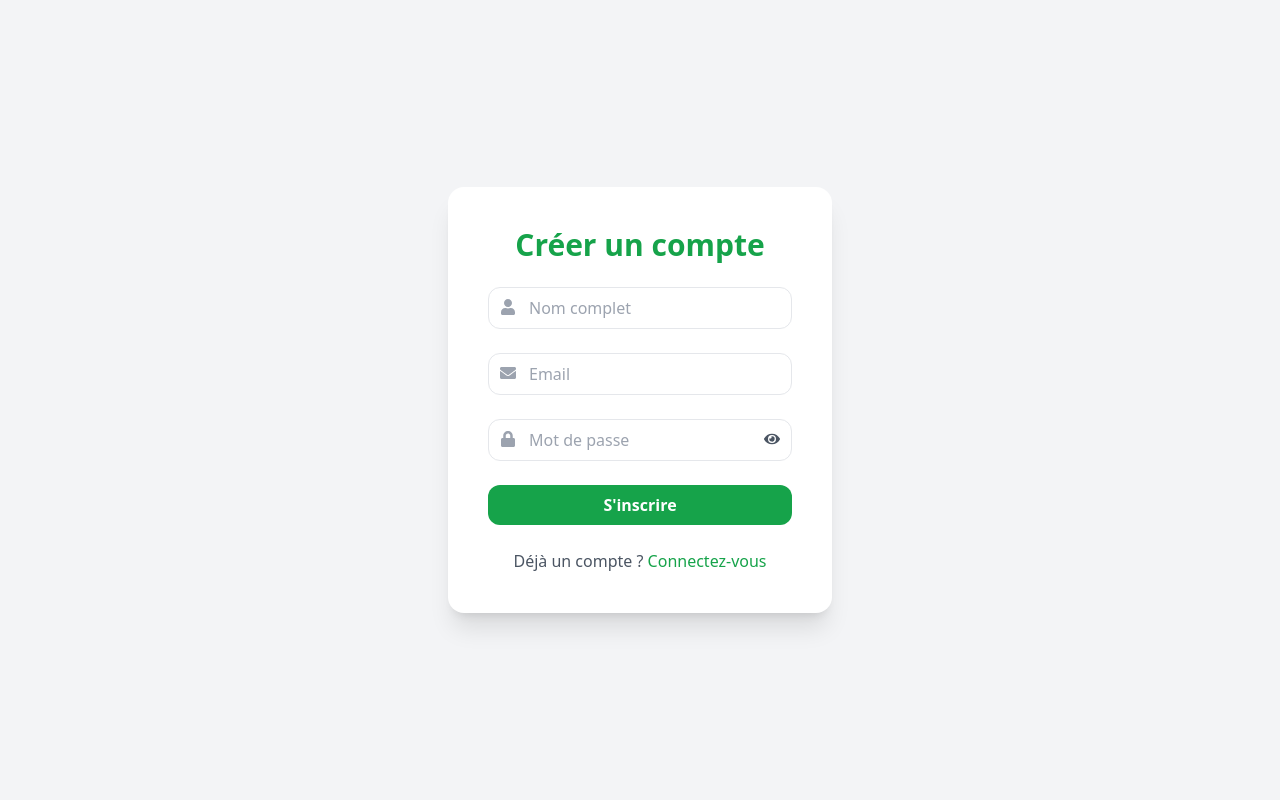
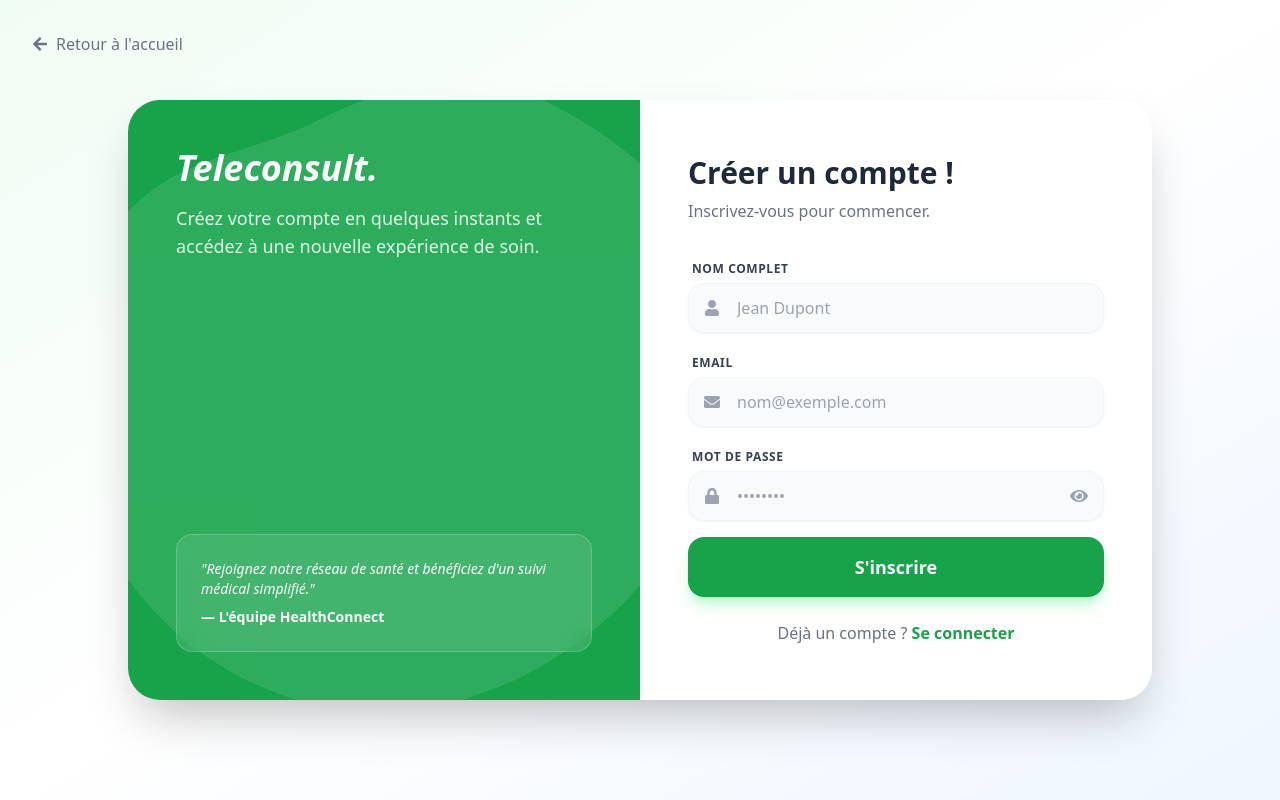
Before and after one commit to Damien82/teleconsultation, a React app in the folder Frontend/: page /register in a window 1280 px wide. Built offline with nearby package versions, Linux system fonts and the light colour scheme; no server answers; the HTML template or start-up script is replaced by a standard one.

Commit message:
refonte graphique formulaire

```diff
--- a/Frontend/src/pages/HomePage.tsx
+++ b/Frontend/src/pages/HomePage.tsx
@@ -91,7 +91,7 @@ const LandingPage = () => {
           <h1 className="text-green-100 text-xl mb-2">Inscrivez-vous gratuitement et prenez votre premier rendez-vous en moins de 2 minutes.</h1>
           <div>
                 <Link to="/register" className="bg-white text-green-600 px-10 py-4 rounded-xl font-bold text-lg hover:bg-gray-100 transition shadow-xl">
-                    Créer un compte patient maintenant
+                    Créer un compte maintenant
                 </Link>
             </div>
         </div>
--- a/Frontend/src/pages/LoginPage.tsx
+++ b/Frontend/src/pages/LoginPage.tsx
@@ -1,6 +1,6 @@
 import { useState } from "react";
 import { useNavigate } from "react-router-dom";
-import { FaEnvelope, FaLock, FaEye, FaEyeSlash } from "react-icons/fa";
+import { FaEnvelope, FaLock, FaEye, FaEyeSlash, FaArrowLeft } from "react-icons/fa";
 import { useAuth } from "../context/AuthContext";
 import { apiLogin } from "../services/api";
 
@@ -8,73 +8,130 @@ export default function LoginPage() {
   const [email, setEmail] = useState("");
   const [password, setPassword] = useState("");
   const [showPassword, setShowPassword] = useState(false);
+  const [isLoading, setIsLoading] = useState(false); // Ajout d'un état de chargement
   const { login } = useAuth();
   const navigate = useNavigate();
 
   const handleSubmit = async (e: React.FormEvent) => {
     e.preventDefault();
+    setIsLoading(true);
     try {
       const user = await apiLogin({ email, password });
       login(user);
       if (user.role === "admin") navigate("/dashboard/admin");
-      if (user.role === "medecin") navigate("/dashboard/medecin");
-      if (user.role === "patient") navigate("/dashboard/patient");
+      else if (user.role === "medecin") navigate("/dashboard/medecin");
+      else if (user.role === "patient") navigate("/dashboard/patient");
     } catch (err: any) {
       alert(err.response?.data?.message || "Email ou mot de passe incorrect.");
+    } finally {
+      setIsLoading(false);
     }
   };
 
   return (
-    <div className="min-h-screen flex items-center justify-center bg-gray-100">
-      <form onSubmit={handleSubmit} className="bg-white p-10 rounded-2xl shadow-xl w-96 space-y-6">
-        <h2 className="text-3xl font-bold mb-6 text-center text-green-600">Connexion</h2>
+    <div className="min-h-screen flex items-center justify-center bg-gradient-to-br from-green-50 via-white to-blue-50 p-6">
+      {/* Bouton retour accueil */}
+      <button
+        onClick={() => navigate("/")}
+        className="absolute top-8 left-8 flex items-center gap-2 text-gray-500 hover:text-green-600 transition font-medium"
+      >
+        <FaArrowLeft /> Retour à l'accueil
+      </button>
 
+      <div className="w-full max-w-5xl bg-white rounded-[2rem] shadow-2xl overflow-hidden flex flex-col md:flex-row min-h-[600px]">
+
+        {/* Côté gauche : Design & Message */}
+        <div className="hidden md:flex md:w-1/2 bg-green-600 p-12 text-white flex-col justify-between relative overflow-hidden">
+          <div className="absolute top-0 left-0 w-full h-full opacity-10 pointer-events-none">
+            <svg viewBox="0 0 200 200" xmlns="http://www.w3.org/2000/svg" className="w-full h-full scale-150">
+              <path fill="#FFFFFF" d="M44.7,-76.4C58.8,-69.2,71.8,-59.1,79.6,-45.8C87.4,-32.4,90,-16.2,88.5,-0.9C86.9,14.4,81.3,28.8,72.4,41.2C63.5,53.6,51.3,64,37.5,71.2C23.7,78.3,8.2,82.3,-7.4,81C-23,79.7,-38.7,73.1,-51.1,63.2C-63.4,53.3,-72.4,40.1,-77.8,25.6C-83.2,11.1,-85,-4.7,-81.8,-19.5C-78.6,-34.3,-70.5,-48.1,-58.5,-56C-46.5,-63.9,-30.7,-65.9,-16.6,-73.1C-2.5,-80.3,10.6,-83.5,24.1,-82.7C37.6,-81.9,30.6,-83.6,44.7,-76.4Z" transform="translate(100 100)" />
+            </svg>
+          </div>
+
+          <div className="relative z-10">
+            <h1 className="text-4xl font-bold mb-4 italic">Teleconsult.</h1>
+            <p className="text-green-100 text-lg">Retrouvez votre espace santé personnalisé et gérez vos rendez-vous en quelques secondes.</p>
+          </div>
+
+          <div className="relative z-10 bg-white/10 backdrop-blur-md p-6 rounded-2xl border border-white/20">
+            <p className="text-sm italic font-light italic">"Une interface simple qui me permet de rester concentré sur l'essentiel : ma santé."</p>
+            <p className="text-sm font-bold mt-2">— Patient satisfait</p>
+          </div>
+        </div>
+
+        {/* Côté droit : Le Formulaire */}
+        <div className="w-full md:w-1/2 p-12 flex flex-col justify-center bg-white">
+          <div className="mb-10 text-center md:text-left">
+            <h2 className="text-3xl font-bold text-gray-800">Bon retour !</h2>
+            <p className="text-gray-500 mt-2">Connectez-vous pour accéder à votre espace.</p>
+          </div>
+
+          <form onSubmit={handleSubmit} className="space-y-5">
             {/* Email */}
-        <div className="relative">
-          <FaEnvelope className="absolute top-3 left-3 text-gray-400" />
+            <div className="space-y-2">
+              <label className="text-sm font-semibold text-gray-700 ml-1">Email professionnel ou personnel</label>
+              <div className="relative group">
+                <FaEnvelope className="absolute top-1/2 -translate-y-1/2 left-4 text-gray-400 group-focus-within:text-green-500 transition-colors" />
                 <input
                   type="email"
-            placeholder="Email"
+                  placeholder="nom@exemple.com"
                   value={email}
                   onChange={e => setEmail(e.target.value)}
-            className="w-full pl-10 pr-3 py-2 border rounded-xl focus:outline-none focus:ring-2 focus:ring-green-500"
+                  className="w-full pl-12 pr-4 py-3 bg-gray-50 border border-gray-100 rounded-2xl focus:outline-none focus:ring-2 focus:ring-green-500/20 focus:border-green-500 focus:bg-white transition-all shadow-sm"
                   required
                 />
               </div>
+            </div>
 
             {/* Mot de passe */}
-        <div className="relative">
-          <FaLock className="absolute top-3 left-3 text-gray-400" />
+            <div className="space-y-2">
+              <div className="flex justify-between items-center ml-1">
+                <label className="text-sm font-semibold text-gray-700">Mot de passe</label>
+                <span className="text-xs text-green-600 hover:underline cursor-pointer">Oublié ?</span>
+              </div>
+              <div className="relative group">
+                <FaLock className="absolute top-1/2 -translate-y-1/2 left-4 text-gray-400 group-focus-within:text-green-500 transition-colors" />
                 <input
                   type={showPassword ? "text" : "password"}
-            placeholder="Mot de passe"
+                  placeholder="••••••••"
                   value={password}
                   onChange={e => setPassword(e.target.value)}
-            className="w-full pl-10 pr-10 py-2 border rounded-xl focus:outline-none focus:ring-2 focus:ring-green-500"
+                  className="w-full pl-12 pr-12 py-3 bg-gray-50 border border-gray-100 rounded-2xl focus:outline-none focus:ring-2 focus:ring-green-500/20 focus:border-green-500 focus:bg-white transition-all shadow-sm"
                   required
                 />
-          <span
-            className="absolute top-3 right-3 cursor-pointer text-gray-600"
+                <button
+                  type="button"
+                  className="absolute top-1/2 -translate-y-1/2 right-4 text-gray-400 hover:text-gray-600 transition"
                   onClick={() => setShowPassword(!showPassword)}
                 >
-            {showPassword ? <FaEyeSlash /> : <FaEye />}
-          </span>
+                  {showPassword ? <FaEyeSlash size={18} /> : <FaEye size={18} />}
+                </button>
+              </div>
             </div>
 
-        <button className="bg-green-600 text-white w-full py-2 rounded-xl hover:bg-green-700 transition font-semibold">
-          Se connecter
+            <button
+              disabled={isLoading}
+              className={`w-full py-4 rounded-2xl text-white font-bold text-lg shadow-lg transition-all transform hover:scale-[1.02] active:scale-[0.98] ${
+                isLoading ? "bg-gray-400 cursor-not-allowed" : "bg-green-600 hover:bg-green-700 shadow-green-200"
+              }`}
+            >
+              {isLoading ? "Connexion en cours..." : "Se connecter"}
             </button>
+          </form>
 
-        <p className="text-center text-gray-600">
-          Pas encore de compte ?{" "}
-          <span
-            className="text-green-600 cursor-pointer hover:underline"
+          <div className="mt-8 text-center">
+            <p className="text-gray-500">
+              Nouveau sur la plateforme ?{" "}
+              <button
+                className="text-green-600 font-bold hover:underline"
                 onClick={() => navigate("/register")}
               >
-            Créez-en un
-          </span>
+                Créer un compte
+              </button>
             </p>
-      </form>
+          </div>
+        </div>
+      </div>
     </div>
   );
 }
--- a/Frontend/src/pages/RegisterPage.tsx
+++ b/Frontend/src/pages/RegisterPage.tsx
@@ -1,123 +1,154 @@
 import { useState } from "react";
 import { useNavigate } from "react-router-dom";
-import { FaEnvelope, FaLock, FaUser, FaEye, FaEyeSlash } from "react-icons/fa";
+import { FaEnvelope, FaLock, FaUser, FaEye, FaEyeSlash, FaArrowLeft, FaStethoscope } from "react-icons/fa";
 import { apiRegister } from "../services/api";
 
 export default function RegisterPage() {
   const navigate = useNavigate();
   const [form, setForm] = useState({ name: "", email: "", password: "", role: "patient" });
-  const [errors, setErrors] = useState({ name: "", email: "", password: "" });
   const [showPassword, setShowPassword] = useState(false);
+  const [isLoading, setIsLoading] = useState(false);
 
   const handleChange = (e: React.ChangeEvent<HTMLInputElement>) => {
     setForm({ ...form, [e.target.name]: e.target.value });
   };
 
-  const validate = () => {
-    let valid = true;
-    const newErrors = { name: "", email: "", password: "" };
-
-    if (form.name.length < 3) {
-      newErrors.name = "Le nom doit contenir au moins 3 caractères.";
-      valid = false;
-    }
-    const emailRegex = /^[^\s@]+@[^\s@]+\.[^\s@]+$/;
-    if (!emailRegex.test(form.email)) {
-      newErrors.email = "Email invalide.";
-      valid = false;
-    }
-    if (form.password.length < 6) {
-      newErrors.password = "Le mot de passe doit contenir au moins 6 caractères.";
-      valid = false;
-    }
-
-    setErrors(newErrors);
-    return valid;
-  };
-
   const handleSubmit = async (e: React.FormEvent) => {
     e.preventDefault();
-    if (!validate()) return;
-
+    setIsLoading(true);
     try {
       await apiRegister(form);
-      alert("Inscription réussie ! Vous pouvez maintenant vous connecter.");
-      navigate("/");
+      alert("Inscription réussie !");
+      navigate("/login");
     } catch (err: any) {
       alert(err.response?.data?.message || "Erreur lors de l'inscription.");
+    } finally {
+      setIsLoading(false);
     }
   };
 
   return (
-    <div className="min-h-screen flex items-center justify-center bg-gray-100">
-      <form onSubmit={handleSubmit} className="bg-white p-10 rounded-2xl shadow-xl w-96 space-y-6">
-        <h2 className="text-3xl font-bold mb-6 text-center text-green-600">Créer un compte</h2>
+    <div className="min-h-screen flex items-center justify-center bg-gradient-to-br from-green-50 via-white to-blue-50 p-6">
+      {/* Bouton retour accueil */}
+      <button
+        onClick={() => navigate("/")}
+        className="absolute top-8 left-8 flex items-center gap-2 text-gray-500 hover:text-green-600 transition font-medium"
+      >
+        <FaArrowLeft /> Retour à l'accueil
+      </button>
 
-        {/* Nom */}
-        <div className="relative">
-          <FaUser className="absolute top-3 left-3 text-gray-400" />
+      <div className="w-full max-w-5xl bg-white rounded-[2rem] shadow-2xl overflow-hidden flex flex-col md:flex-row min-h-[600px]">
+
+        {/* Côté gauche : Identique au Login */}
+        <div className="hidden md:flex md:w-1/2 bg-green-600 p-12 text-white flex-col justify-between relative overflow-hidden">
+          <div className="absolute top-0 left-0 w-full h-full opacity-10 pointer-events-none">
+            <svg viewBox="0 0 200 200" xmlns="http://www.w3.org/2000/svg" className="w-full h-full scale-150">
+              <path fill="#FFFFFF" d="M44.7,-76.4C58.8,-69.2,71.8,-59.1,79.6,-45.8C87.4,-32.4,90,-16.2,88.5,-0.9C86.9,14.4,81.3,28.8,72.4,41.2C63.5,53.6,51.3,64,37.5,71.2C23.7,78.3,8.2,82.3,-7.4,81C-23,79.7,-38.7,73.1,-51.1,63.2C-63.4,53.3,-72.4,40.1,-77.8,25.6C-83.2,11.1,-85,-4.7,-81.8,-19.5C-78.6,-34.3,-70.5,-48.1,-58.5,-56C-46.5,-63.9,-30.7,-65.9,-16.6,-73.1C-2.5,-80.3,10.6,-83.5,24.1,-82.7C37.6,-81.9,30.6,-83.6,44.7,-76.4Z" transform="translate(100 100)" />
+            </svg>
+          </div>
+
+          <div className="relative z-10">
+            <h1 className="text-4xl font-bold mb-4 italic">Teleconsult.</h1>
+            <p className="text-green-100 text-lg">Créez votre compte en quelques instants et accédez à une nouvelle expérience de soin.</p>
+          </div>
+
+          <div className="relative z-10 bg-white/10 backdrop-blur-md p-6 rounded-2xl border border-white/20">
+            <p className="text-sm italic font-light">"Rejoignez notre réseau de santé et bénéficiez d'un suivi médical simplifié."</p>
+            <p className="text-sm font-bold mt-2">— L'équipe HealthConnect</p>
+          </div>
+        </div>
+
+        {/* Côté droit : Formulaire d'inscription */}
+        <div className="w-full md:w-1/2 p-12 flex flex-col justify-center bg-white">
+          <div className="mb-8 text-center md:text-left">
+            <h2 className="text-3xl font-bold text-gray-800">Créer un compte !</h2>
+            <p className="text-gray-500 mt-2">Inscrivez-vous pour commencer.</p>
+          </div>
+
+          <form onSubmit={handleSubmit} className="space-y-4">
+
+            {/* Nom complet */}
+            <div className="space-y-1">
+              <label className="text-xs font-bold text-gray-700 ml-1 uppercase tracking-wider">Nom complet</label>
+              <div className="relative group">
+                <FaUser className="absolute top-1/2 -translate-y-1/2 left-4 text-gray-400 group-focus-within:text-green-500 transition-colors" />
                 <input
                   type="text"
                   name="name"
+                  placeholder="Jean Dupont"
                   value={form.name}
                   onChange={handleChange}
-            placeholder="Nom complet"
-            className="w-full pl-10 pr-3 py-2 border rounded-xl focus:outline-none focus:ring-2 focus:ring-green-500"
+                  className="w-full pl-12 pr-4 py-3 bg-gray-50 border border-gray-100 rounded-2xl focus:outline-none focus:ring-2 focus:ring-green-500/20 focus:border-green-500 focus:bg-white transition-all shadow-sm"
                   required
                 />
-          {errors.name && <span className="text-red-500 text-sm">{errors.name}</span>}
+              </div>
             </div>
 
             {/* Email */}
-        <div className="relative">
-          <FaEnvelope className="absolute top-3 left-3 text-gray-400" />
+            <div className="space-y-1">
+              <label className="text-xs font-bold text-gray-700 ml-1 uppercase tracking-wider">Email</label>
+              <div className="relative group">
+                <FaEnvelope className="absolute top-1/2 -translate-y-1/2 left-4 text-gray-400 group-focus-within:text-green-500 transition-colors" />
                 <input
                   type="email"
                   name="email"
+                  placeholder="nom@exemple.com"
                   value={form.email}
                   onChange={handleChange}
-            placeholder="Email"
-            className="w-full pl-10 pr-3 py-2 border rounded-xl focus:outline-none focus:ring-2 focus:green-500"
+                  className="w-full pl-12 pr-4 py-3 bg-gray-50 border border-gray-100 rounded-2xl focus:outline-none focus:ring-2 focus:ring-green-500/20 focus:border-green-500 focus:bg-white transition-all shadow-sm"
                   required
                 />
-          {errors.email && <span className="text-red-500 text-sm">{errors.email}</span>}
+              </div>
             </div>
 
             {/* Mot de passe */}
-        <div className="relative">
-          <FaLock className="absolute top-3 left-3 text-gray-400" />
+            <div className="space-y-1">
+              <label className="text-xs font-bold text-gray-700 ml-1 uppercase tracking-wider">Mot de passe</label>
+              <div className="relative group">
+                <FaLock className="absolute top-1/2 -translate-y-1/2 left-4 text-gray-400 group-focus-within:text-green-500 transition-colors" />
                 <input
                   type={showPassword ? "text" : "password"}
                   name="password"
+                  placeholder="••••••••"
                   value={form.password}
                   onChange={handleChange}
-            placeholder="Mot de passe"
-            className="w-full pl-10 pr-10 py-2 border rounded-xl focus:outline-none focus:ring-2 focus:ring-green-500"
+                  className="w-full pl-12 pr-12 py-3 bg-gray-50 border border-gray-100 rounded-2xl focus:outline-none focus:ring-2 focus:ring-green-500/20 focus:border-green-500 focus:bg-white transition-all shadow-sm"
                   required
                 />
-          <span
-            className="absolute top-3 right-3 cursor-pointer text-gray-600"
+                <button
+                  type="button"
+                  className="absolute top-1/2 -translate-y-1/2 right-4 text-gray-400 hover:text-gray-600 transition"
                   onClick={() => setShowPassword(!showPassword)}
                 >
-            {showPassword ? <FaEyeSlash /> : <FaEye />}
-          </span>
+                  {showPassword ? <FaEyeSlash size={18} /> : <FaEye size={18} />}
+                </button>
               </div>
-        {errors.password && <span className="text-red-500 text-sm">{errors.password}</span>}
+            </div>
 
-        <button className="bg-green-600 text-white w-full py-2 rounded-xl hover:bg-green-700 transition font-semibold">
-          S'inscrire
+
+            <button
+              disabled={isLoading}
+              className={`w-full mt-4 py-4 rounded-2xl text-white font-bold text-lg shadow-lg transition-all transform hover:scale-[1.02] active:scale-[0.98] ${
+                isLoading ? "bg-gray-400 cursor-not-allowed" : "bg-green-600 hover:bg-green-700 shadow-green-200"
+              }`}
+            >
+              {isLoading ? "Création du compte..." : "S'inscrire"}
             </button>
+          </form>
 
-        <p className="text-center text-gray-600">
+          <div className="mt-6 text-center">
+            <p className="text-gray-500">
               Déjà un compte ?{" "}
-          <span
-            className="text-green-600 cursor-pointer hover:underline"
+              <button
+                className="text-green-600 font-bold hover:underline"
                 onClick={() => navigate("/login")}
               >
-            Connectez-vous
-          </span>
+                Se connecter
+              </button>
             </p>
-      </form>
+          </div>
+        </div>
+      </div>
     </div>
   );
 }
```
Lines whose indentation alone changed are shown as unchanged.
